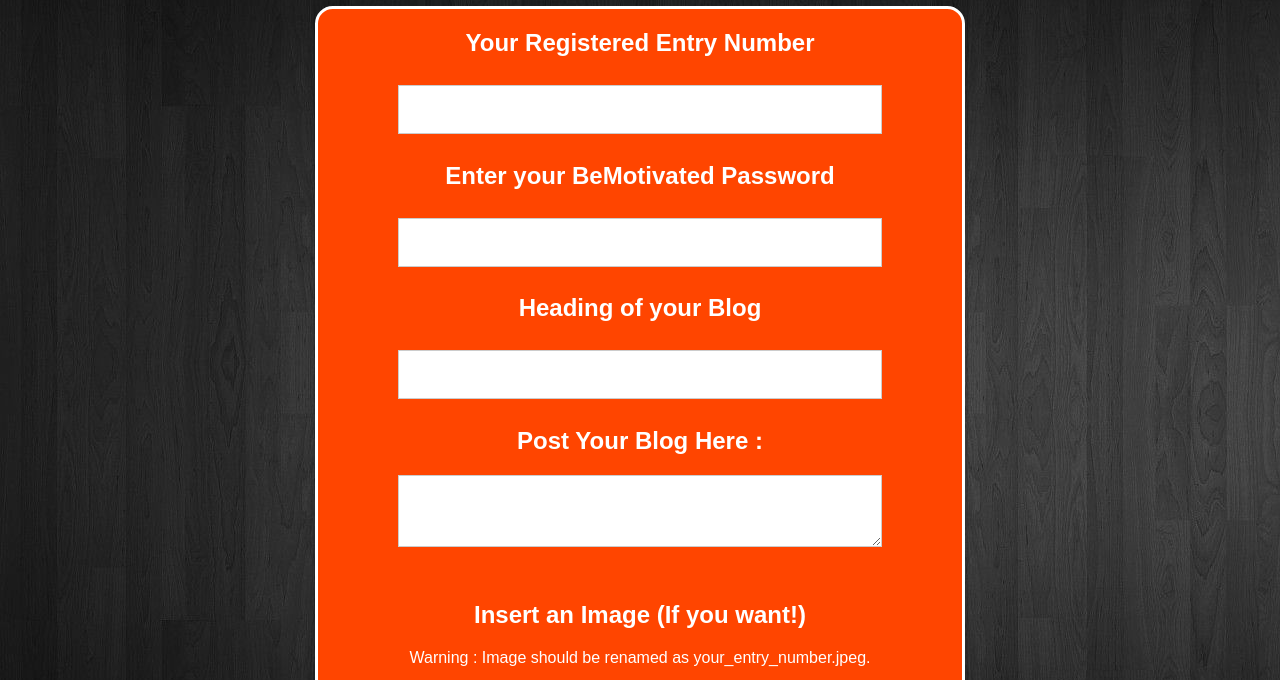
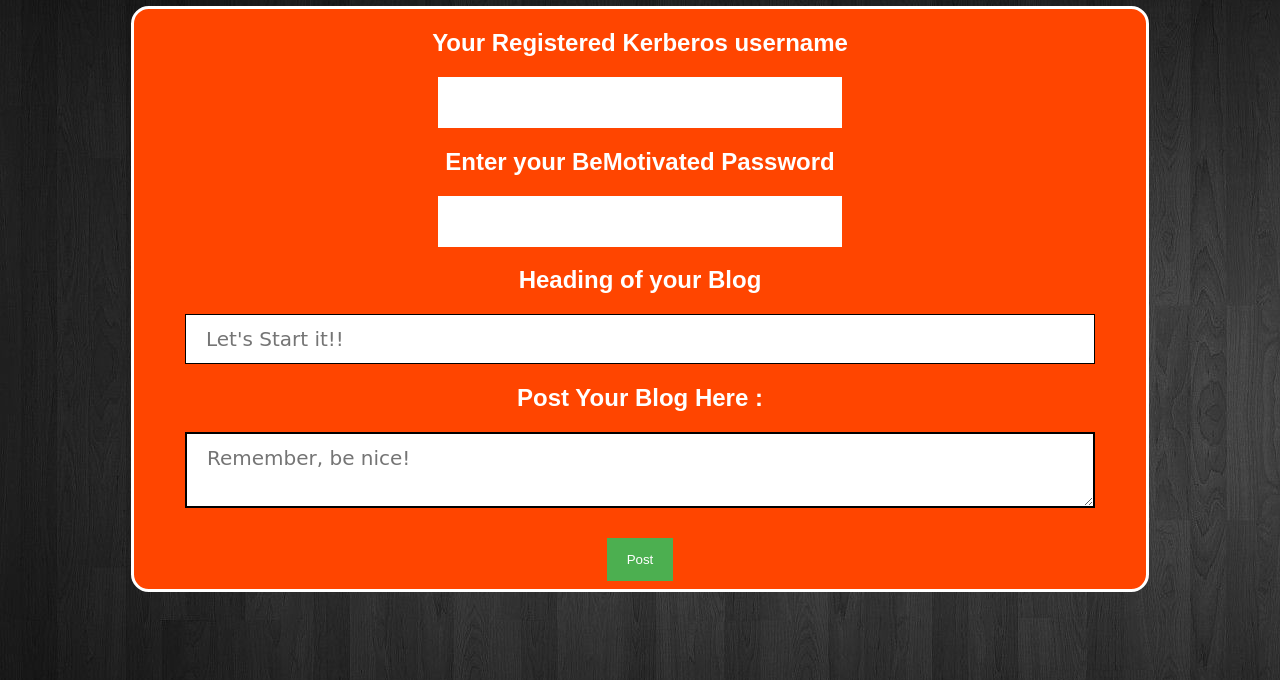
Before and after one commit to BeMotivated-Group/BeMotivated-Network, a plain HTML site: page post.html in a window 1280 px wide. Shown: the part 74-754 px from the top of the page. Drawn offline with nearby package versions, Linux system fonts and the light colour scheme; grey boxes are pictures that could not be loaded.

Commit message:
kerberos id, post font, constraints

```diff
--- a/post.html
+++ b/post.html
@@ -12,19 +12,17 @@
 <center>
 
 <form id="form" target="_self" autocomplete="off" onsubmit="return postToGoogle();">
-<h2 style="color: white;">Your Registered Entry Number </h2>
-        <input id="entrynum" placeholder="" type="text" required></br>
+<h2 style="color: white;">Your Registered Kerberos username </h2>
+        <input id="entrynum" placeholder="" type="text" pattern="[a-z]+[0-9]+" required></br>
         <h2 style="color: white;">Enter your BeMotivated Password </h2>
         <input id="password" placeholder="" type="password" required></br>
         <h2 style="color: white;">Heading of your Blog </h2>
-        <input id="heading" placeholder="" type="text" required></br>
+        <input id="heading" style="width: 90%; border: 1px solid black; font-family: cursive;" placeholder="Let's Start it!!" type="text" required></br>
         <h2 style="color: white;">Post Your Blog Here :  </h2>
-        <textarea id="content" type="text" placeholder="" required></textarea></br>
-        <h2 style="color: white;">Insert an Image (If you want!) </h2>
-        <p style="color: white"> Warning : Image should be renamed as your_entry_number.jpeg.</p>
-        <iframe src="https://script.google.com/macros/s/AKfycbypRINw_1XCpjFRiV1_9Xx31Pl-02sH0WnMwAs5NcVHRmBGVLo/exec" width="300" height="150"></iframe></br>
+        <textarea id="content" type="text" placeholder="Remember, be nice!" required></textarea></br>
+        </br>
 <button id="send" type="submit" class="common_btn">Post</button>
 </form> </center>
-<script src="register.js"></script>
+<script src="post.js"></script>
 </body>
 </html>
--- a/register.js
+++ b/register.js
@@ -1,5 +1,6 @@
 function postToGoogle() {
-                var emailid = $("#emailid").val();
+                var kerberos = $("#emailid").val();
+                var emailid = kerberos + "@iitd.ac.in";
                 $.ajax({
                     url: "https://docs.google.com/forms/d/e/1FAIpQLSfNaReT96NWmLYFfh_XFflym8b7B4WpPtN29j0d_1uloSMzBg/formResponse?",
           data: {"entry.1955518625": emailid},
--- a/signup.js
+++ b/signup.js
@@ -1,12 +1,12 @@
 function postToGoogle() {
-                var entrynumber = $("#entrynumber").val();
+                var kerberos = $("#entrynumber").val();
                 var code = $("#code").val();
                 var name = $("#name").val();
                 var password = $("#password").val();
 
                 $.ajax({
                     url: "https://docs.google.com/forms/d/e/1FAIpQLScCsaYgEEEZvqmkZ2rNdOFaj_gLzi8Zz0_HptJpvC46KB3YJg/formResponse?",
-          data: {"entry.234205175": entrynumber, "entry.1140686131": code, "entry.569208933": name, "entry.907061108": password},
+          data: {"entry.234205175": kerberos, "entry.1140686131": code, "entry.569208933": name, "entry.907061108": password},
                     type: "POST",
                     dataType: "xml",
                     success: function(d)
--- a/style.css
+++ b/style.css
@@ -5,34 +5,36 @@ body {
 form
 {
     border: 3px solid white;
-    width: 51%;
+    width: 80%;
     background-color: orangered;
     border-radius: 2ch;
 }
 
 input[type=text], input[type=password], input[type=email], select {
-  width: 75%;
+  width: 40%;
   font-size:20px;
   padding: 12px 20px;
-  margin: 8px 0;
+  /* margin: 8px 0; */
   display: inline-block;
-  border: 1px solid #ccc;
+  border: 2px solid white;
   box-sizing: border-box;
 }
 
 textarea {
-	width: 75%;
-	margin-left: 0px;
-	margin-right: 0px;
-	margin-bottom: 30px;
+  resize: vertical;
+	width: 90%;
   font-size:20px;
   padding: 12px 20px;
-  /*margin: 8px 0;*/
+  font-family: cursive;
+  /* margin: 8px 0; */
   display: inline-block;
-  border: 1px solid #ccc;
+  border: 2px solid black;
   box-sizing: border-box;
 }
 
+textarea:hover, input:hover {
+  border: 2px solid blue;
+}
 button {
   background-color: #4CAF50;
   color: white;
```
Also changed, not shown: index1.html (+3 -3 lines), register.html (+1 -1 lines), signup.html (+1 -1 lines).
